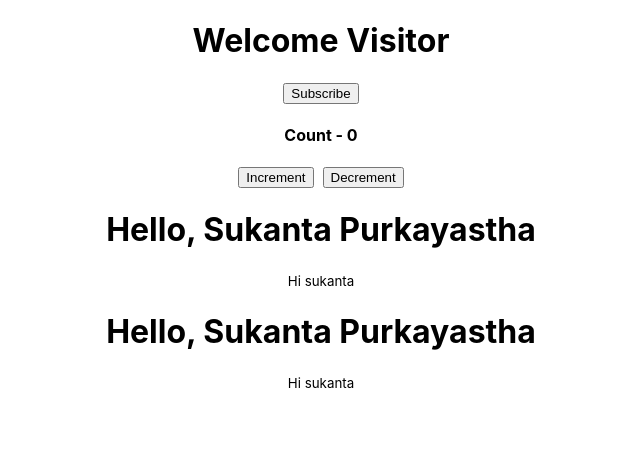
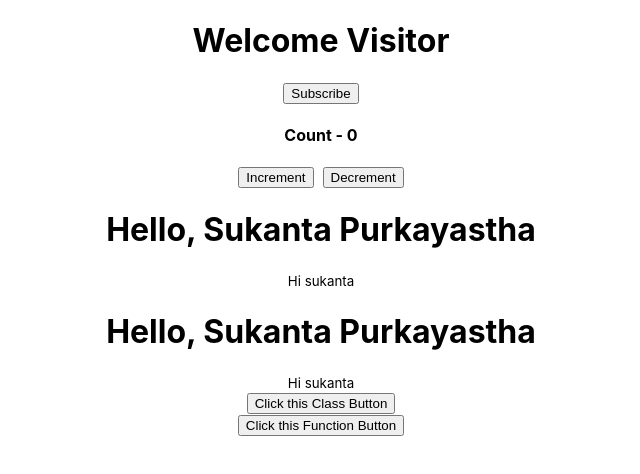
Before and after one commit to sukanta7660/react-er-kutinati, a React (Create React App) app: page / in a window 1280 px wide. Shown: the top 474 px of the page, without its empty margins (319-959 px from the left). Built offline with nearby package versions, Linux system fonts and the light colour scheme.

Commit message:
event handling

```diff
--- a/src/App.js
+++ b/src/App.js
@@ -4,6 +4,8 @@ import Message from "./components/Message";
 import Counter from "./components/Counter";
 import Welcome from "./components/Welcome";
 import Greet from "./components/Greet";
+import ClassClick from "./components/Buttons/ClassClick";
+import FunctionClick from "./components/Buttons/FunctionClick";
 
 function App() {
   return (
@@ -17,6 +19,9 @@ function App() {
         <Greet name="Sukanta" title="Purkayastha">
             <small>Hi sukanta</small>
         </Greet>
+
+        <ClassClick/>
+        <FunctionClick/>
     </div>
   );
 }
--- /dev/null
+++ b/src/components/Buttons/ClassClick.js
@@ -0,0 +1,20 @@
+import {Component} from 'react'
+
+class ClassClick extends Component {
+
+    clickHandler = () => {
+        console.log('Class Button clicked')
+    }
+
+    render() {
+        return (
+            <div>
+                <button onClick={ this.clickHandler }>
+                    Click this Class Button
+                </button>
+            </div>
+        )
+    }
+}
+
+export default ClassClick
--- /dev/null
+++ b/src/components/Buttons/FunctionClick.js
@@ -0,0 +1,18 @@
+import React from 'react';
+
+const FunctionClick = () => {
+
+    const clickHandler = () => {
+        console.log('Function Button clicked')
+    }
+
+    return (
+        <div>
+            <button onClick={ clickHandler }>
+                Click this Function Button
+            </button>
+        </div>
+    )
+}
+
+export default FunctionClick
```
